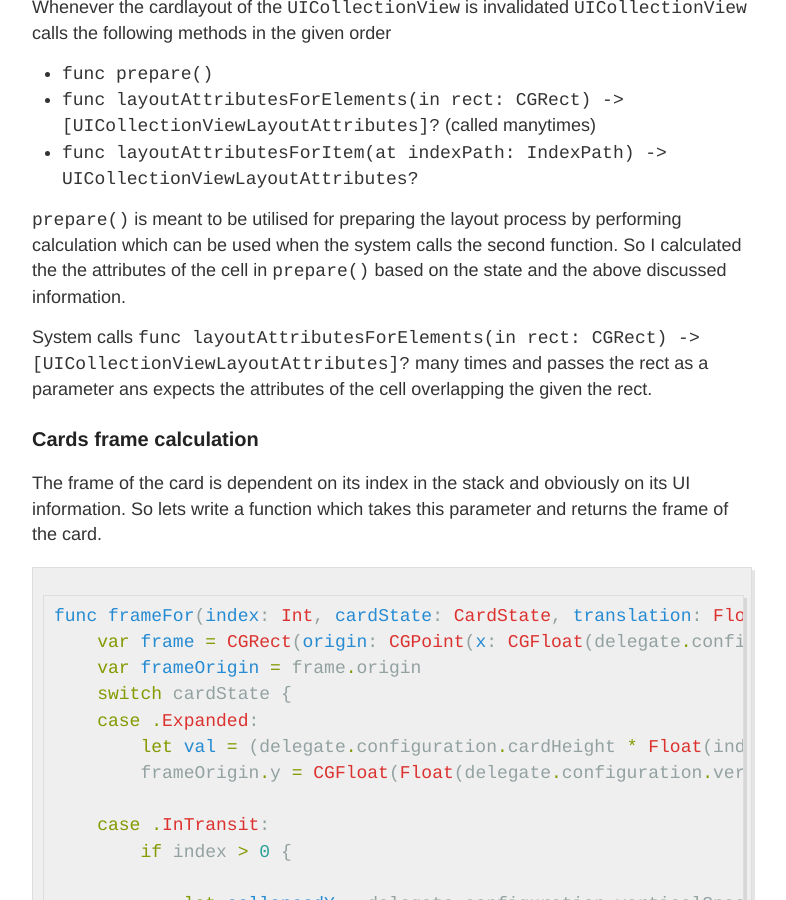
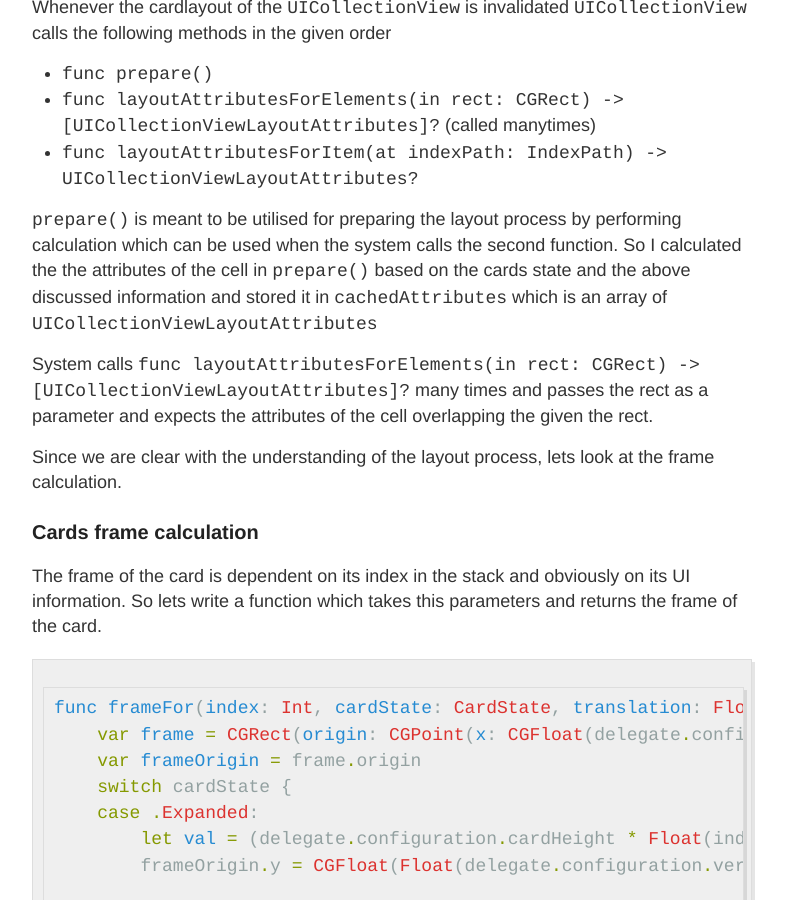
Before and after one commit to priteshrnandgaonkar/priteshrnandgaonkar.github.io, a Jekyll site: the page built from _posts/2016-11-24-Details-of-CardsStack.md, in a window 1280 px wide and 900 px high, scrolled down 1239 px. Shown: the whole window, without its empty margins (248-1034 px from the left). Built offline with Jekyll 4.4.1, drawn with Linux system fonts in a browser that asks for light colours; comment, search, counter and statistics services are not loaded.

Commit message:
Updated the content of the post

````diff
--- a/_posts/2016-11-24-Details-of-CardsStack.md
+++ b/_posts/2016-11-24-Details-of-CardsStack.md
@@ -30,13 +30,15 @@ Whenever the cardlayout of the `UICollectionView` is invalidated `UICollectionVi
 * `func layoutAttributesForElements(in rect: CGRect) -> [UICollectionViewLayoutAttributes]?` (called manytimes)
 * `func layoutAttributesForItem(at indexPath: IndexPath) -> UICollectionViewLayoutAttributes?`
 
-`prepare()` is meant to be utilised for preparing the layout process by performing calculation which can be used when the system calls the second function. So I calculated the the attributes of the cell in `prepare()` based on the state and the above discussed information.
+`prepare()` is meant to be utilised for preparing the layout process by performing calculation which can be used when the system calls the second function. So I calculated the the attributes of the cell in `prepare()` based on the cards state and the above discussed information and stored it in `cachedAttributes` which is an array of `UICollectionViewLayoutAttributes`
 
-System calls `func layoutAttributesForElements(in rect: CGRect) -> [UICollectionViewLayoutAttributes]?` many times and passes the rect as a parameter ans expects the attributes of the cell overlapping the given the rect.
+System calls `func layoutAttributesForElements(in rect: CGRect) -> [UICollectionViewLayoutAttributes]?` many times and passes the rect as a parameter and expects the attributes of the cell overlapping the given the rect.
+
+Since we are clear with the understanding of the layout process, lets look at the frame calculation.
 
 ### Cards frame calculation
 
-The frame of the card is dependent on its index in the stack and obviously on its UI information. So lets write a function which takes this parameter and returns the frame of the card.
+The frame of the card is dependent on its index in the stack and obviously on its UI information. So lets write a function which takes this parameters and returns the frame of the card.
 
 ``` swift
 func frameFor(index: Int, cardState: CardState, translation: Float) -> CGRect {
````
